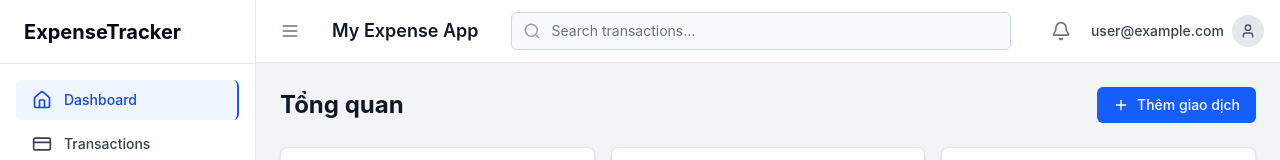
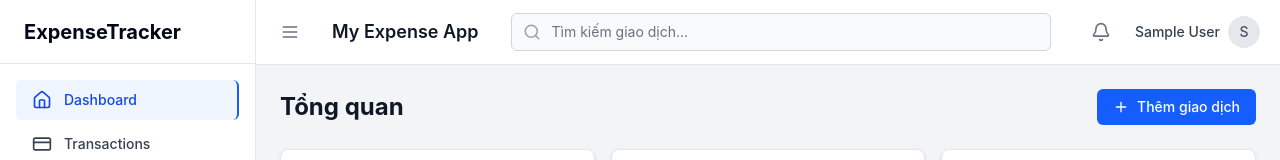
Before and after one commit to CuongCter/money_vc, a React (Vite) app: page / in a window 1280 px wide. Shown: the top 160 px of the page. Built offline with nearby package versions, Linux system fonts and the light colour scheme; no server answers; the database is empty; sample sign-in values are in the browser's storage.

Commit message:
fix: navbar

```diff
--- a/src/components/layout/Navbar.jsx
+++ b/src/components/layout/Navbar.jsx
@@ -1,4 +1,6 @@
-import { useState } from "react"
+"use client"
+
+import { useState, useRef, useEffect } from "react"
 import { useNavigate } from "react-router-dom"
 import { useAuthStore } from "../../store/authStore"
 import { logout } from "../../api/authService"
@@ -8,16 +10,49 @@ const Navbar = ({ onMenuClick }) => {
   const navigate = useNavigate()
   const { user, logout: logoutStore } = useAuthStore()
   const [showDropdown, setShowDropdown] = useState(false)
+  const dropdownRef = useRef(null)
 
   const handleLogout = async () => {
-    await logout()
-    logoutStore()
-    navigate("/login")
+    try {
+      await logout()
+      logoutStore()
+      navigate("/login")
+    } catch (error) {
+      console.error("Logout error:", error)
+    }
   }
 
   const toggleDropdown = () => {
-    setShowDropdown(prev => !prev)
+    setShowDropdown((prev) => !prev)
   }
+
+  // Close dropdown when clicking outside
+  useEffect(() => {
+    const handleClickOutside = (event) => {
+      if (dropdownRef.current && !dropdownRef.current.contains(event.target)) {
+        setShowDropdown(false)
+      }
+    }
+
+    document.addEventListener("mousedown", handleClickOutside)
+    return () => {
+      document.removeEventListener("mousedown", handleClickOutside)
+    }
+  }, [])
+
+  // Close dropdown when pressing Escape
+  useEffect(() => {
+    const handleEscape = (event) => {
+      if (event.key === "Escape") {
+        setShowDropdown(false)
+      }
+    }
+
+    document.addEventListener("keydown", handleEscape)
+    return () => {
+      document.removeEventListener("keydown", handleEscape)
+    }
+  }, [])
 
   return (
     <header className="bg-white border-b border-gray-200">
@@ -26,6 +61,7 @@ const Navbar = ({ onMenuClick }) => {
           <button
             onClick={onMenuClick}
             className="p-2 rounded-md text-gray-500 hover:text-gray-900 hover:bg-gray-100 focus:outline-none"
+            aria-label="Toggle menu"
           >
             <Menu size={20} />
           </button>
@@ -41,39 +77,69 @@ const Navbar = ({ onMenuClick }) => {
               <Search size={18} className="text-gray-400" />
             </div>
             <input
-              className="block w-full pl-10 pr-3 py-2 border border-gray-300 rounded-md leading-5 bg-gray-50 placeholder-gray-500 focus:outline-none focus:placeholder-gray-400 focus:ring-1 focus:ring-primary-500 focus:border-primary-500 sm:text-sm"
-              placeholder="Search transactions..."
+              className="block w-full pl-10 pr-3 py-2 border border-gray-300 rounded-md leading-5 bg-gray-50 placeholder-gray-500 focus:outline-none focus:placeholder-gray-400 focus:ring-1 focus:ring-blue-500 focus:border-blue-500 sm:text-sm"
+              placeholder="Tìm kiếm giao dịch..."
               type="search"
             />
           </div>
         </div>
 
-        <div className="flex items-center relative">
-          <button className="p-2 rounded-md text-gray-500 hover:text-gray-900 hover:bg-gray-100 focus:outline-none">
+        <div className="flex items-center">
+          <button
+            className="p-2 rounded-md text-gray-500 hover:text-gray-900 hover:bg-gray-100 focus:outline-none"
+            aria-label="Notifications"
+          >
             <Bell size={20} />
           </button>
 
-          <div className="ml-3 relative">
+          <div className="ml-3 relative" ref={dropdownRef}>
             <div className="flex items-center">
               <button
                 onClick={toggleDropdown}
-                className="flex items-center gap-2 text-sm rounded-full focus:outline-none focus:ring-2 focus:ring-offset-2 focus:ring-primary-500"
+                className="flex items-center gap-2 text-sm rounded-full focus:outline-none focus:ring-2 focus:ring-offset-2 focus:ring-blue-500 p-1"
+                aria-expanded={showDropdown}
+                aria-haspopup="true"
               >
-                <span className="hidden md:block text-sm font-medium text-gray-700">{user?.email || "User"}</span>
+                <span className="hidden md:block text-sm font-medium text-gray-700">
+                  {user?.displayName || user?.email || "User"}
+                </span>
                 <div className="h-8 w-8 rounded-full bg-gray-200 flex items-center justify-center text-gray-600">
-                  <User size={16} />
+                  {user?.displayName ? (
+                    <span className="text-sm font-medium">{user.displayName.charAt(0).toUpperCase()}</span>
+                  ) : (
+                    <User size={16} />
+                  )}
                 </div>
               </button>
             </div>
 
             {showDropdown && (
               <div className="absolute right-0 mt-2 w-48 rounded-md shadow-lg py-1 bg-white ring-1 ring-black ring-opacity-5 z-50">
+                <div className="px-4 py-2 text-sm text-gray-500 border-b border-gray-100">
+                  <div className="font-medium text-gray-900">{user?.displayName || "User"}</div>
+                  <div className="text-xs">{user?.email}</div>
+                </div>
+
                 <button
-                  onClick={handleLogout}
+                  onClick={() => {
+                    setShowDropdown(false)
+                    navigate("/settings")
+                  }}
+                  className="flex items-center gap-2 px-4 py-2 text-sm text-gray-700 hover:bg-gray-100 w-full text-left"
+                >
+                  <User size={16} />
+                  Cài đặt tài khoản
+                </button>
+
+                <button
+                  onClick={() => {
+                    setShowDropdown(false)
+                    handleLogout()
+                  }}
                   className="flex items-center gap-2 px-4 py-2 text-sm text-gray-700 hover:bg-gray-100 w-full text-left"
                 >
                   <LogOut size={16} />
-                  Sign out
+                  Đăng xuất
                 </button>
               </div>
             )}
```
